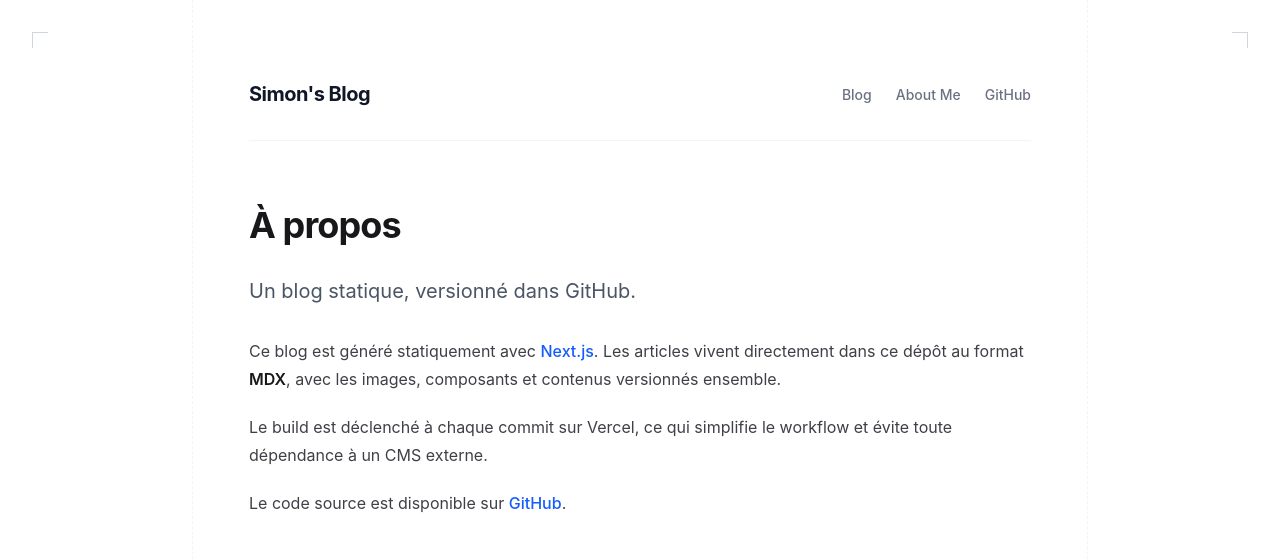
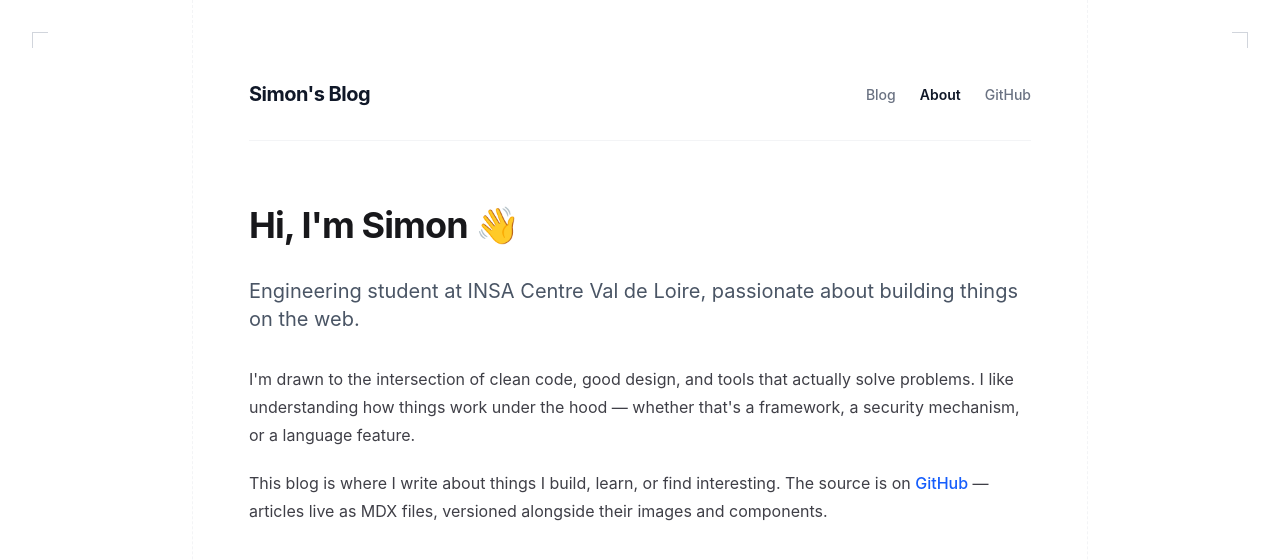
Before and after one commit to SimonLeclere/simons-notion-blog, a Next.js app: page /about in a window 1280 px wide. Shown: the top 560 px of the page. Built offline with nearby package versions, Linux system fonts and the light colour scheme.

Commit message:
feat: update About page and navigation, remove About Me page, and enhance blog layout

```diff
--- a/package.json
+++ b/package.json
@@ -14,7 +14,6 @@
     "lucide-react": "^0.564.0",
     "next": "16.1.6",
     "next-mdx-remote": "^6.0.0",
-    "next-themes": "^0.4.6",
     "react": "^19.2.4",
     "react-dom": "^19.2.4",
     "rehype-autolink-headings": "^7.1.0",
--- a/src/app/about-me/page.tsx
+++ /dev/null
@@ -1,39 +0,0 @@
-import Nav from '@/components/nav'
-import Link from 'next/link'
-import type { Metadata } from 'next'
-
-export const metadata: Metadata = {
-  title: 'À propos de moi',
-}
-
-export default function AboutMePage() {
-  return (
-    <div className="mx-auto max-w-4xl px-6 py-12">
-      <Nav />
-      <div className="mt-16 prose prose-zinc dark:prose-invert max-w-none">
-        <h1 className="text-4xl font-bold tracking-tight">À propos de moi</h1>
-        <p className="lead text-xl text-gray-600 dark:text-gray-400">
-          Passionné de développement web et créateur de contenu.
-        </p>
-
-        <div className="mt-8 space-y-6">
-          <p>
-            Ce blog est généré statiquement avec <Link href="https://nextjs.org" className="font-medium text-blue-600 dark:text-blue-400 no-underline hover:underline">Next.js</Link>. Les
-            articles vivent directement dans ce dépôt au format <strong>MDX</strong>, avec les images,
-            composants et contenus versionnés ensemble.
-          </p>
-
-          <p>
-            Le build est déclenché à chaque commit sur Vercel, ce qui simplifie le workflow et évite
-            toute dépendance à un CMS externe.
-          </p>
-
-          <p>
-            Le code source est disponible sur{' '}
-            <Link href="https://github.com/SimonLeclere/simons-notion-blog" className="font-medium text-blue-600 dark:text-blue-400 no-underline hover:underline">GitHub</Link>.
-          </p>
-        </div>
-      </div>
-    </div>
-  )
-}
--- a/src/app/about/page.tsx
+++ b/src/app/about/page.tsx
@@ -3,7 +3,7 @@ import Link from 'next/link'
 import type { Metadata } from 'next'
 
 export const metadata: Metadata = {
-  title: 'À propos',
+  title: 'About',
 }
 
 export default function AboutPage() {
@@ -11,26 +11,22 @@ export default function AboutPage() {
     <div className="mx-auto max-w-4xl px-6 py-12">
       <Nav />
       <div className="mt-16 prose prose-zinc dark:prose-invert max-w-none">
-        <h1 className="text-4xl font-bold tracking-tight">À propos</h1>
+        <h1 className="text-4xl font-bold tracking-tight">Hi, I'm Simon 👋</h1>
         <p className="lead text-xl text-gray-600 dark:text-gray-400">
-          Un blog statique, versionné dans GitHub.
+          Engineering student at INSA Centre Val de Loire, passionate about building things on the web.
         </p>
 
         <div className="mt-8 space-y-6">
           <p>
-            Ce blog est généré statiquement avec <Link href="https://nextjs.org" className="font-medium text-blue-600 dark:text-blue-400 no-underline hover:underline">Next.js</Link>. Les
-            articles vivent directement dans ce dépôt au format <strong>MDX</strong>, avec les images,
-            composants et contenus versionnés ensemble.
+            I'm drawn to the intersection of clean code, good design, and tools that actually solve problems.
+            I like understanding how things work under the hood — whether that's a framework, a security mechanism, or a language feature.
           </p>
 
           <p>
-            Le build est déclenché à chaque commit sur Vercel, ce qui simplifie le workflow et évite
-            toute dépendance à un CMS externe.
-          </p>
-
-          <p>
-            Le code source est disponible sur{' '}
-            <Link href="https://github.com/SimonLeclere/simons-notion-blog" className="font-medium text-blue-600 dark:text-blue-400 no-underline hover:underline">GitHub</Link>.
+            This blog is where I write about things I build, learn, or find interesting.
+            The source is on{' '}
+            <Link href="https://github.com/SimonLeclere" className="font-medium text-blue-600 dark:text-blue-400 no-underline hover:underline">GitHub</Link>
+            {' '}— articles live as MDX files, versioned alongside their images and components.
           </p>
         </div>
       </div>
--- a/src/app/blog/[slug]/page.tsx
+++ b/src/app/blog/[slug]/page.tsx
@@ -5,12 +5,6 @@ import Nav from '@/components/nav'
 import { getAllPosts, getPostBySlug, mdxOptions } from '@/lib/posts'
 import { components } from '@/components/mdx-components'
 import type { Metadata } from 'next'
-
-type Author = {
-  name: string
-  avatar: string
-  bio: string
-}
 
 type Params = Promise<{ slug: string }>
 
@@ -35,7 +29,7 @@ export async function generateMetadata({ params }: { params: Params }): Promise<
   }
 }
 
-async function fetchAuthor(authorLogin: string | null, authorName: string | null): Promise<Author | null> {
+async function fetchAuthor(authorLogin: string | null, authorName: string | null) {
   if (!authorLogin) return null
   try {
     const res = await fetch(`https://api.github.com/users/${authorLogin}`, { next: { revalidate: 3600 } })
@@ -43,8 +37,8 @@ async function fetchAuthor(authorLogin: string | null, authorName: string | null
     const data = await res.json()
     return {
       name: authorName || data.name || data.login,
-      avatar: data.avatar_url,
-      bio: data.bio || 'Développeur Passionné',
+      avatar: data.avatar_url as string,
+      bio: (data.bio || 'Développeur Passionné') as string,
     }
   } catch (e) {
     console.error('Author fetch failed', e)
@@ -128,7 +122,6 @@ export default async function BlogPostPage({ params }: { params: Params }) {
                 <p className="mt-1 text-xs text-gray-500 dark:text-gray-400 line-clamp-2">{author.bio}</p>
               </div>
               <div className="h-16 w-16 shrink-0 overflow-hidden rounded-full bg-gray-100 dark:bg-zinc-800 border border-gray-100 dark:border-zinc-700 transition-transform group-hover/author:scale-105">
-                {/* eslint-disable-next-line @next/next/no-img-element */}
                 <img
                   src={author.avatar}
                   alt={author.name}
--- a/src/components/mdx-components.tsx
+++ b/src/components/mdx-components.tsx
@@ -29,14 +29,13 @@ const CustomImage = (props: any) => props.title ? <Figure src={props.src} captio
 
 const P = (props: any) => {
   const children = React.Children.toArray(props.children)
+  const blockTags = ['div', 'figure', 'table', 'pre', 'blockquote', 'ul', 'ol', 'h1', 'h2', 'h3', 'h4', 'h5', 'h6']
+  const blockComponents = [CustomImage, Figure, Pre, Table, Callout, Bookmark, Columns]
+
   const hasBlockChild = children.some((child: any) => {
     if (!child?.type) return false
-    // Check for HTML tag names that are block elements
-    if (typeof child.type === 'string' && ['div', 'figure', 'table', 'pre', 'blockquote', 'ul', 'ol', 'h1', 'h2', 'h3', 'h4', 'h5', 'h6'].includes(child.type)) return true
-
-    // Check for our custom components that render block elements
-    if (child.type === CustomImage || child.type === Figure || child.type === Pre || child.type === Table || child.type === Callout || child.type === Bookmark || child.type === Columns) return true
-
+    if (typeof child.type === 'string' && blockTags.includes(child.type)) return true
+    if (blockComponents.includes(child.type)) return true
     return false
   })
 
--- a/src/components/mdx/columns.tsx
+++ b/src/components/mdx/columns.tsx
@@ -1,4 +1,4 @@
-import React, { ReactNode } from 'react'
+import type { ReactNode } from 'react'
 
 export default function Columns({ children, count = 2, gap = 4, className }: { children: ReactNode; count?: number; gap?: string | number; className?: string }) {
   const gridCols = {
--- a/src/components/nav.tsx
+++ b/src/components/nav.tsx
@@ -6,7 +6,7 @@ import { clsx } from 'clsx'
 
 const navItems = [
   { label: 'Blog', path: '/blog' },
-  { label: 'About Me', path: '/about-me' },
+  { label: 'About', path: '/about' },
   { label: 'GitHub', path: 'https://github.com/SimonLeclere/simons-notion-blog', external: true },
 ]
 
```
Also changed, not shown: src/styles/global.css (+1 -6 lines), next.config.mjs (line endings or trailing spaces), 2 other files (tests, documents, lock files or other folders).
